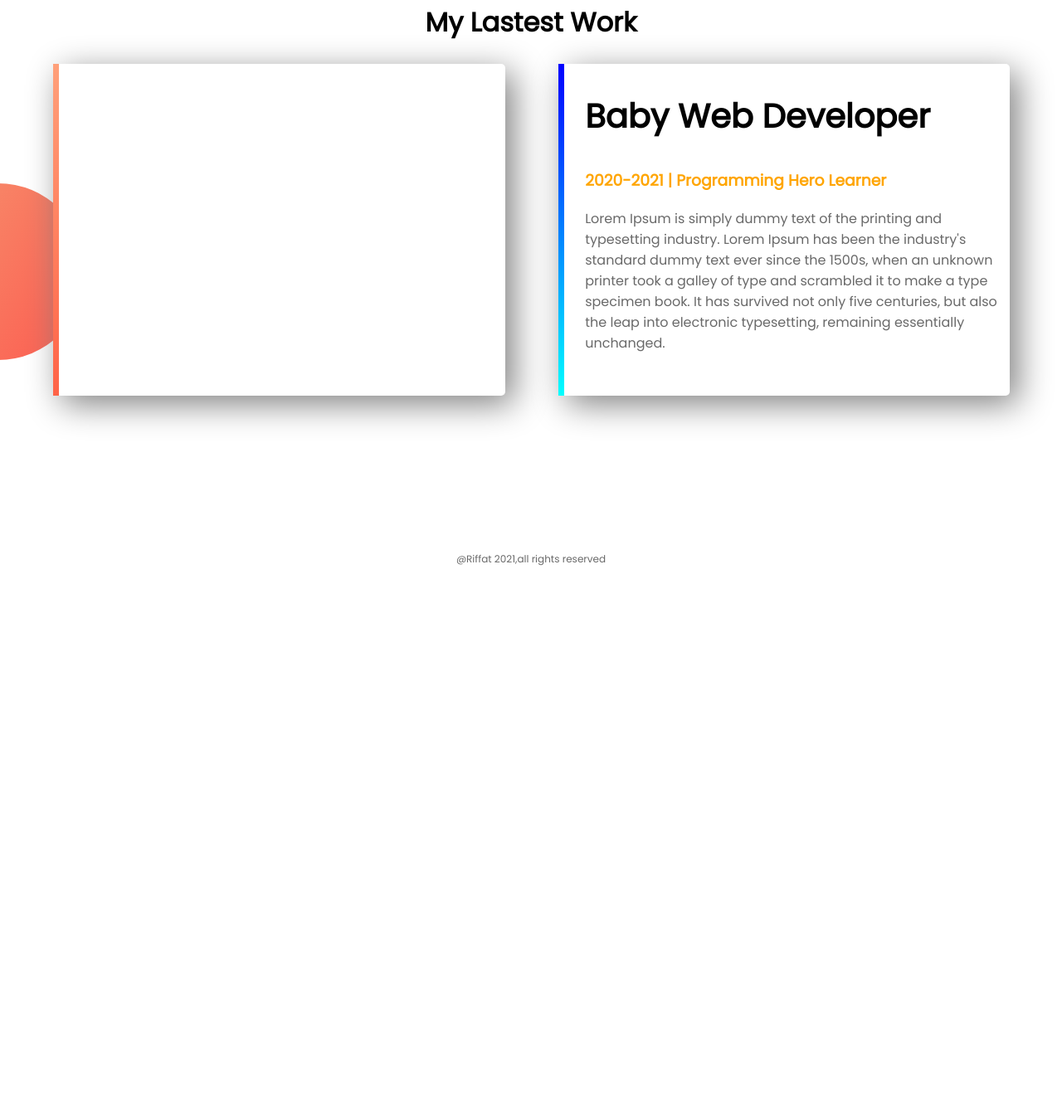
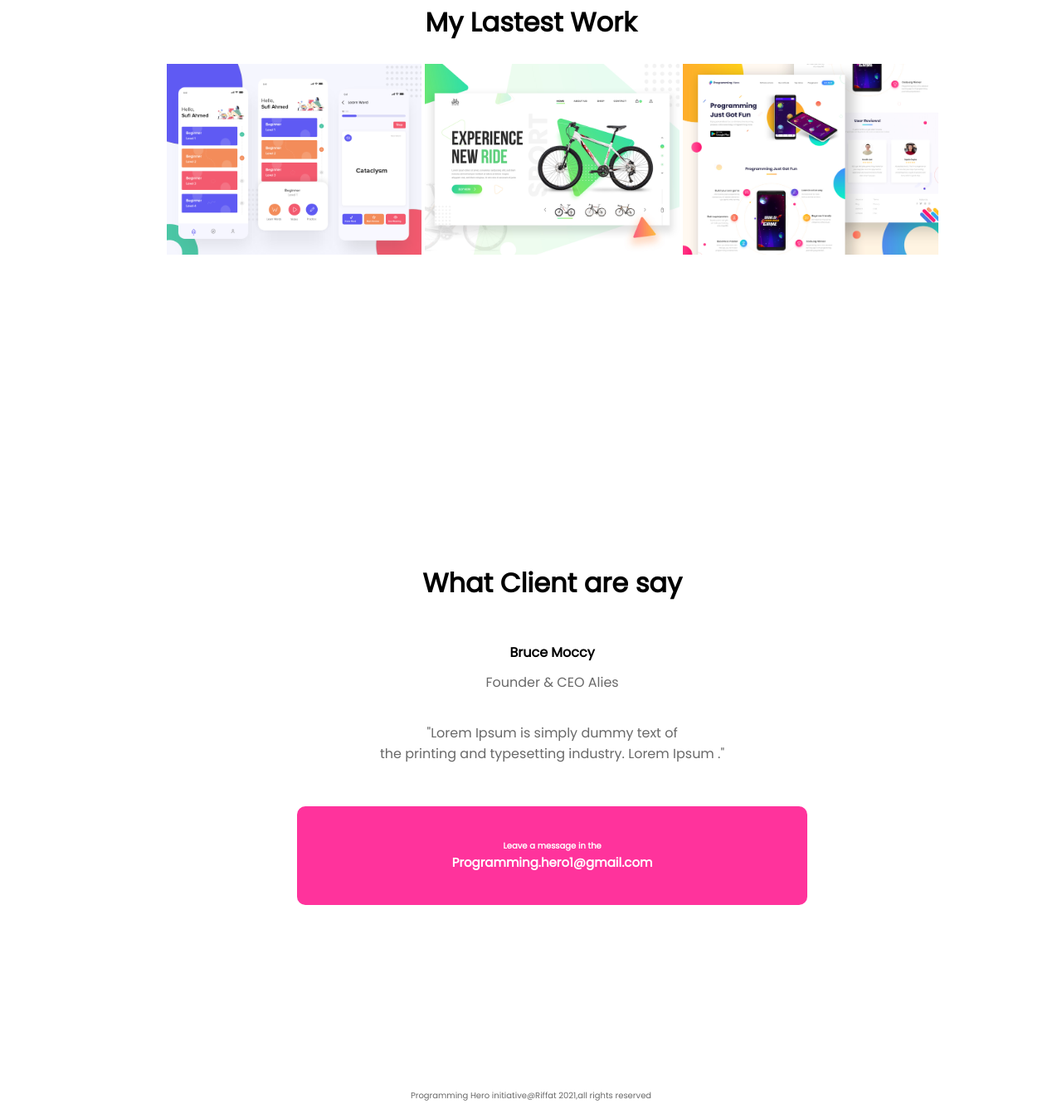
Before and after one commit to RiffatAkash/RiffatAkash-web-portfolio3, a plain HTML site: page index.html in a window 1280 px wide. Shown: the part 1324-2673 px from the top of the page at 83% size. Before the commit the page ends 2019 px from the top, so only its background shows below. Drawn offline with Linux system fonts and the light colour scheme.

Commit message:
Final Work

```diff
--- a/index.html
+++ b/index.html
@@ -31,19 +31,31 @@
         </div>
 
     </section>
-    <section class="experience-area">
+    <section >
         <h2 style="text-align: center; font-size: 2em;" >My Lastest Work</h2>
-            <div id="full-stack" class="half-width single-experience">
-
+            <div class="half-width2 single-experience">
+                <img src="images/latest-work/work-1.png" alt="">
+                <img src="images/latest-work/work-2.jpg" alt="">
+                <img src="images/latest-work/work-3.jpg" alt="">
             </div>
-            <div id="baby-web" class="half-width single-experience">
+            <!-- <div id="baby-web" class="half-width single-experience">
                 <h2>Baby Web Developer</h2>
                 <h3 class="orange-highlight">2020-2021 | Programming Hero Learner</h3>
                 <p >Lorem Ipsum is simply dummy text of the printing and typesetting industry. Lorem Ipsum has been the industry's standard dummy text ever since the 1500s, when an unknown printer took a galley of type and scrambled it to make a type specimen book. It has survived not only five centuries, but also the leap into electronic typesetting, remaining essentially unchanged.</p>
-            </div>
+            </div> -->
     </section>
-    <footer>
-        <p> @Riffat 2021,all rights reserved</p>
+    <section style="text-align: center;">
+        <div class="half-width3">
+            <h2 style="font-size: 2em;padding-bottom: 20px;">What Client are say</h2>
+            <h4 >Bruce Moccy</h4>
+            <p style="margin-top: -10px;">Founder & CEO Alies</p>
+            <p style="padding-top: 20px;">"Lorem Ipsum is simply dummy text of<br> the printing and typesetting industry. Lorem Ipsum ."</p>
+            <div class="link-button2"> <span style="font-size: 10px;">Leave a message in the</span> <br> <span>Programming.hero1@gmail.com</span></div>
+        </div>
+
+    </section>
+    <footer style="margin-bottom: 20px;">
+        <p style="text-align: center;font-size: 10px;"> Programming Hero initiative@Riffat 2021,all rights reserved</p>
     </footer>
 </body>
 </html>
--- a/style.css
+++ b/style.css
@@ -33,6 +33,28 @@ p{
 {
     width: 70%;
 }
+
+.half-width2
+{
+    width: 80%;
+    float: left;
+    margin:0 10%;
+    padding-left: 2%;
+    text-align: center;
+}
+.half-width2 img
+{
+    width: 30%;
+}
+.half-width3
+{
+    width: 80%;
+    float: left;
+    margin:0 10%;
+    padding-left: 2%;
+    text-align: center;
+}
+
 .top-banner
 {
     background-image: url(images/header-bg.png);
@@ -56,6 +78,18 @@ section{
     background-image: linear-gradient(45deg,rgb(255, 122, 237),rgb(224, 71, 255));
 
 }
+.link-button2
+{
+    text-decoration: none;
+    background-color : #FF339C;
+    margin: 5% 20%;
+    padding: 40px 20px;
+    border-radius: 10px;
+    color: white;
+    font-size: 15px;
+    font-weight: bold;
+    /* background-image: linear-gradient(45deg,rgb(255, 122, 237),rgb(224, 71, 255)); */
+
 .dream-area
 {
     background-image: url(images/biography-bg);
@@ -64,11 +98,7 @@ section{
 }
 .single-experience
 {
-    box-shadow: 10px 10px 40px gray;
-    border-radius: 5px;
     height: 80%;
-    background-color: white;
-
 }
 .experience-area
 {
```
